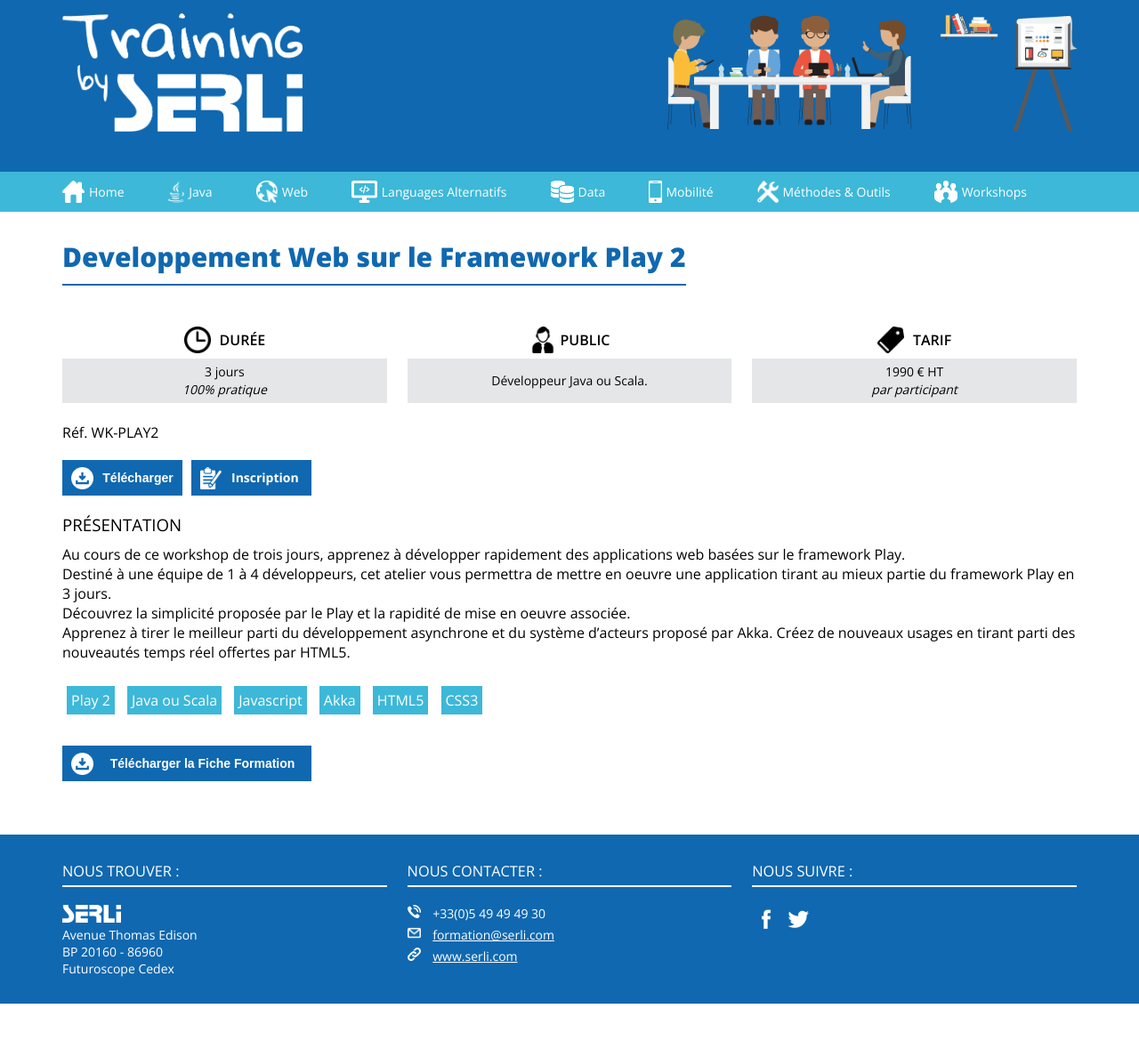
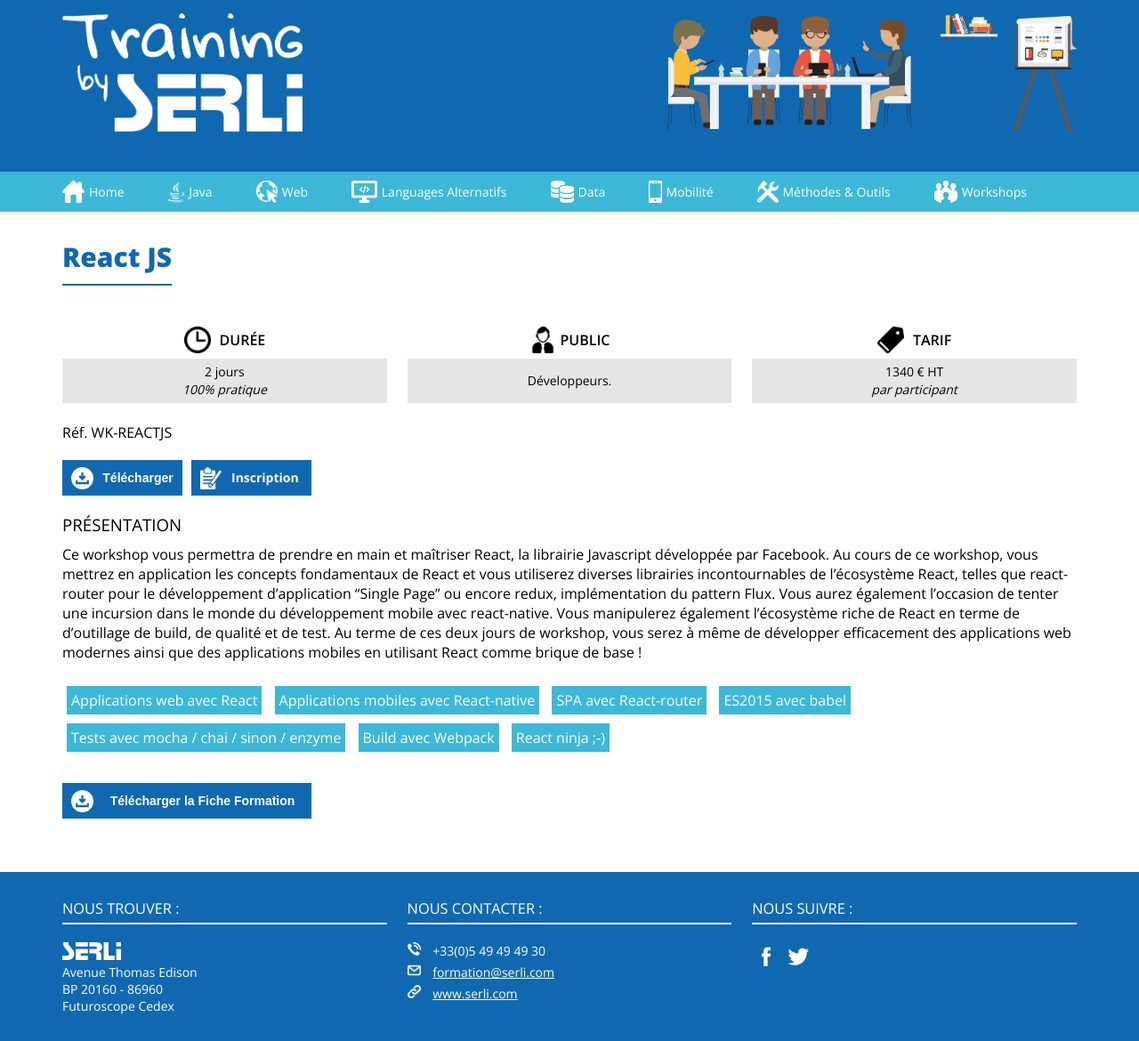
Before and after one commit to Serli/training-by-serli, a Jekyll site: the page built from Summary/Workshops/_posts/2016-08-30-ReactJS.md, in a window 1280 px wide. Shown: the whole page at 89% size. Built offline with Jekyll 4.4.1, drawn with Linux system fonts in a browser that asks for light colours; nearby versions of some CDN libraries; before the commit the page ends 1128 px from its top, so only the background shows below that.

Commit message:
adding the workshop content of React

```diff
--- a/Summary/Workshops/_posts/2016-08-30-ReactJS.md
+++ b/Summary/Workshops/_posts/2016-08-30-ReactJS.md
@@ -1,28 +1,29 @@
 ---
 layout: training
-title: Developpement Web sur le Framework Play 2
-permalink: /Workshops/WK-PLAY2
-public: Développeur Java ou Scala.
-costs: 1990 € HT
+title: React JS
+permalink: /Workshops/WK-REACTJS
+public: Développeurs.
+costs: 1340 € HT
 costs-description: par participant
-duration: 3 jours
+duration: 2 jours
 duration-description: 100% pratique
-ref: WK-PLAY2
+ref: WK-REACTJS
 subject: [
-  'Play 2',
-  'Java ou Scala',
-  'Javascript',
-  'Akka',
-  'HTML5',
-  'CSS3'
+  "Applications web avec React",
+  "Applications mobiles avec React-native",
+  "SPA avec React-router",
+  "ES2015 avec babel",
+  "Tests avec mocha / chai / sinon / enzyme",
+  "Build avec Webpack",
+  "React ninja ;-)"
 ]
-presentation: 'Au cours de ce workshop de trois jours, apprenez à développer rapidement des applications web basées sur le framework Play.
-Destiné à une équipe de 1 à 4 développeurs, cet atelier vous permettra de mettre en oeuvre une application tirant au mieux partie du framework Play en 3 jours.
-Découvrez la simplicité proposée par le Play et la rapidité de mise en oeuvre associée.
-Apprenez à tirer le meilleur parti du développement asynchrone et du système d’acteurs proposé par Akka. Créez de nouveaux usages en tirant parti des nouveautés temps réel offertes par HTML5.'
+presentation: "Ce workshop vous permettra de prendre en main et maîtriser React, la librairie Javascript développée par Facebook.
+Au cours de ce workshop, vous mettrez en application les concepts fondamentaux de React et vous utiliserez diverses librairies incontournables de l’écosystème React, telles que react-router pour le développement d’application “Single Page” ou encore redux, implémentation du pattern Flux. Vous aurez également l’occasion de tenter une incursion dans le monde du développement mobile avec react-native.
+Vous manipulerez également l’écosystème riche de React en terme de d’outillage de build, de qualité et de test.
+Au terme de ces deux jours de workshop, vous serez à même de développer efficacement des applications web modernes ainsi que des applications mobiles en utilisant React comme brique de base !"
 ---
 
-Au cours de ce workshop de trois jours, apprenez à développer rapidement des applications web basées sur le framework Play.
-Destiné à une équipe de 1 à 4 développeurs, cet atelier vous permettra de mettre en oeuvre une application tirant au mieux partie du framework Play en 3 jours.
-Découvrez la simplicité proposée par le Play et la rapidité de mise en oeuvre associée.
-Apprenez à tirer le meilleur parti du développement asynchrone et du système d’acteurs proposé par Akka. Créez de nouveaux usages en tirant parti des nouveautés temps réel offertes par HTML5.
+Ce workshop vous permettra de prendre en main et maîtriser React, la librairie Javascript développée par Facebook.
+Au cours de ce workshop, vous mettrez en application les concepts fondamentaux de React et vous utiliserez diverses librairies incontournables de l’écosystème React, telles que react-router pour le développement d’application “Single Page” ou encore redux, implémentation du pattern Flux. Vous aurez également l’occasion de tenter une incursion dans le monde du développement mobile avec react-native.
+Vous manipulerez également l’écosystème riche de React en terme de d’outillage de build, de qualité et de test.
+Au terme de ces deux jours de workshop, vous serez à même de développer efficacement des applications web modernes ainsi que des applications mobiles en utilisant React comme brique de base !
```
